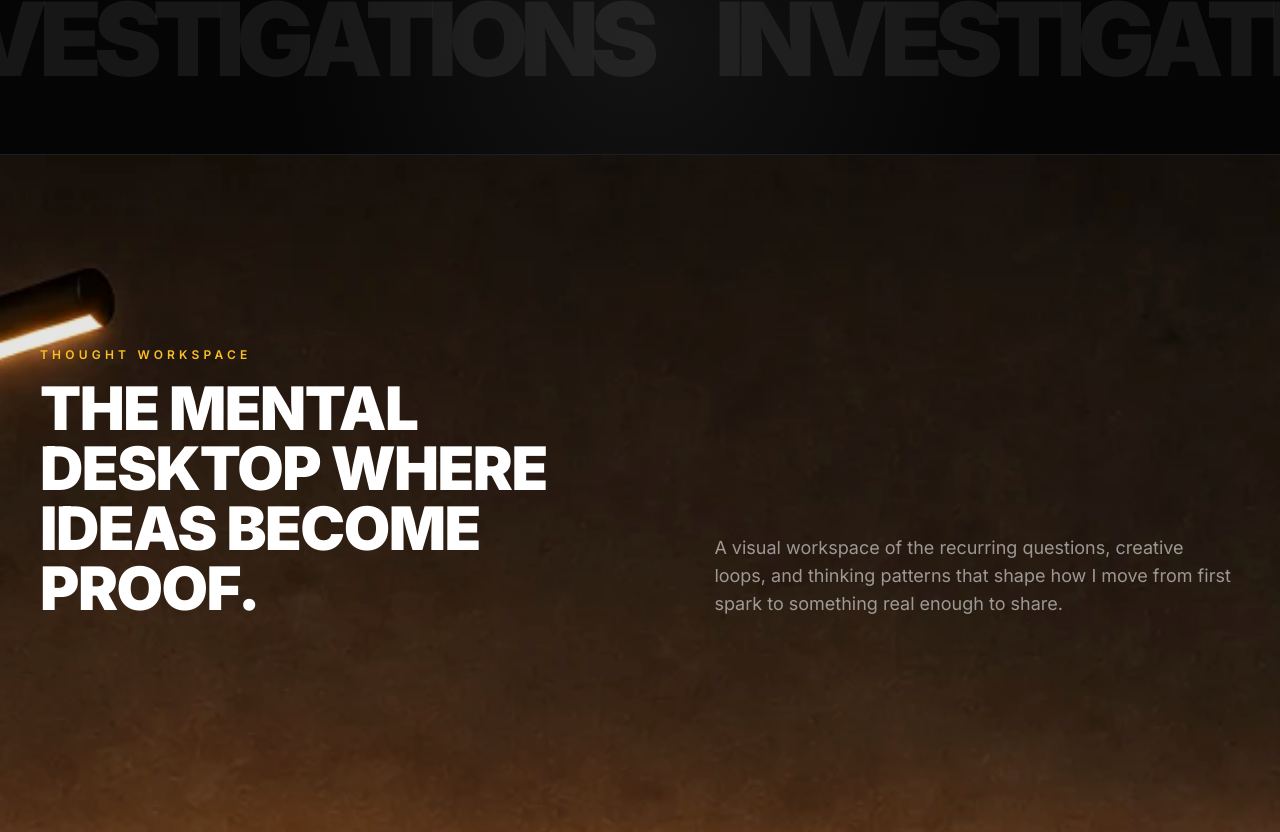
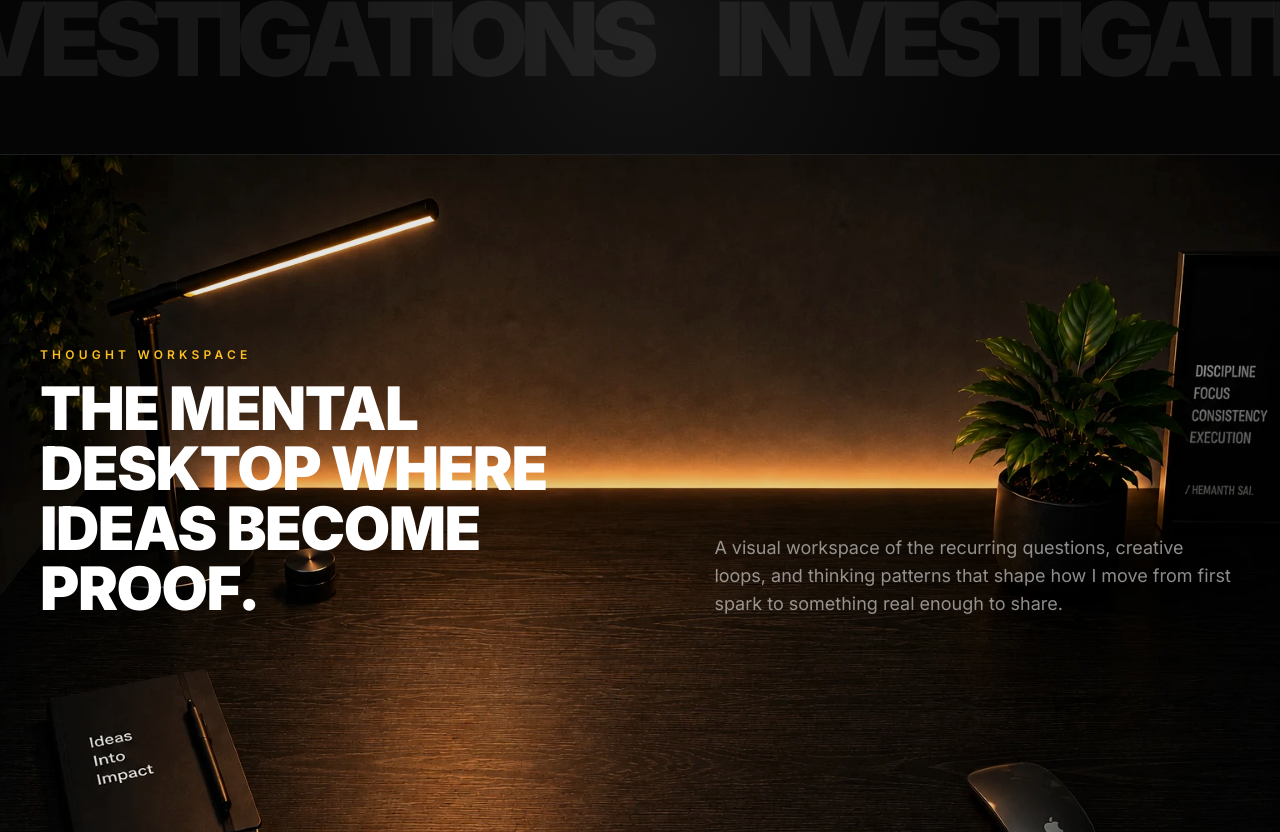
Before and after one commit to batmanvigilante7/hemanthsai, a React (Vite) app: page / in a window 1280 px wide. Shown: the part 3988-4820 px from the top of the page. Built offline with nearby package versions, Linux system fonts and the light colour scheme.

Commit message:
style(thought-workspace): adjust background image properties to prevent crop on widescreen ratios

```diff
--- a/src/components/ThoughtWorkspace.tsx
+++ b/src/components/ThoughtWorkspace.tsx
@@ -29,7 +29,7 @@ export function ThoughtWorkspace() {
           src={thoughtWorkspaceScene}
           alt=""
           aria-hidden="true"
-          className="absolute inset-0 h-full w-full object-cover object-top opacity-100 brightness-105 contrast-105 pointer-events-none select-none z-0"
+          className="absolute left-1/2 top-0 w-full h-auto max-w-none -translate-x-1/2 opacity-100 brightness-105 contrast-105 pointer-events-none select-none z-0"
         />
 
         {/* Dark overlay for readability */}
```
